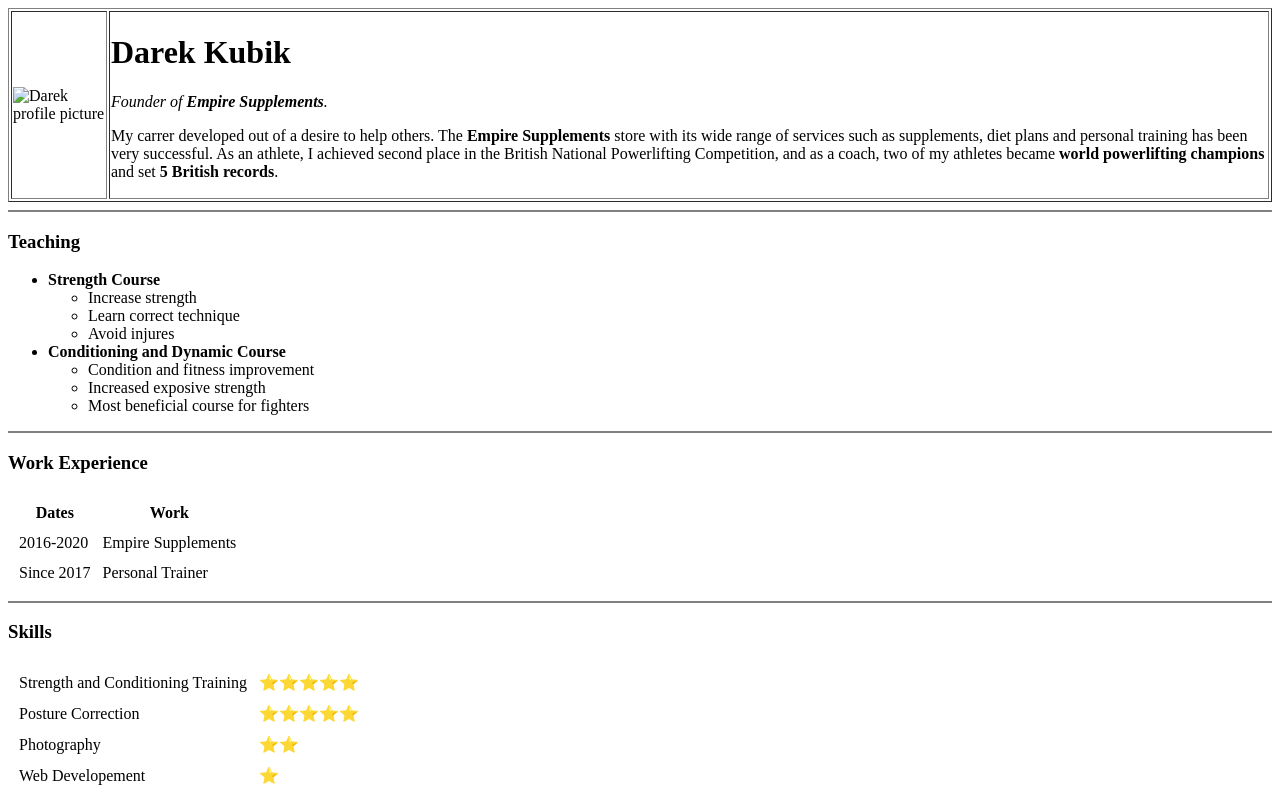
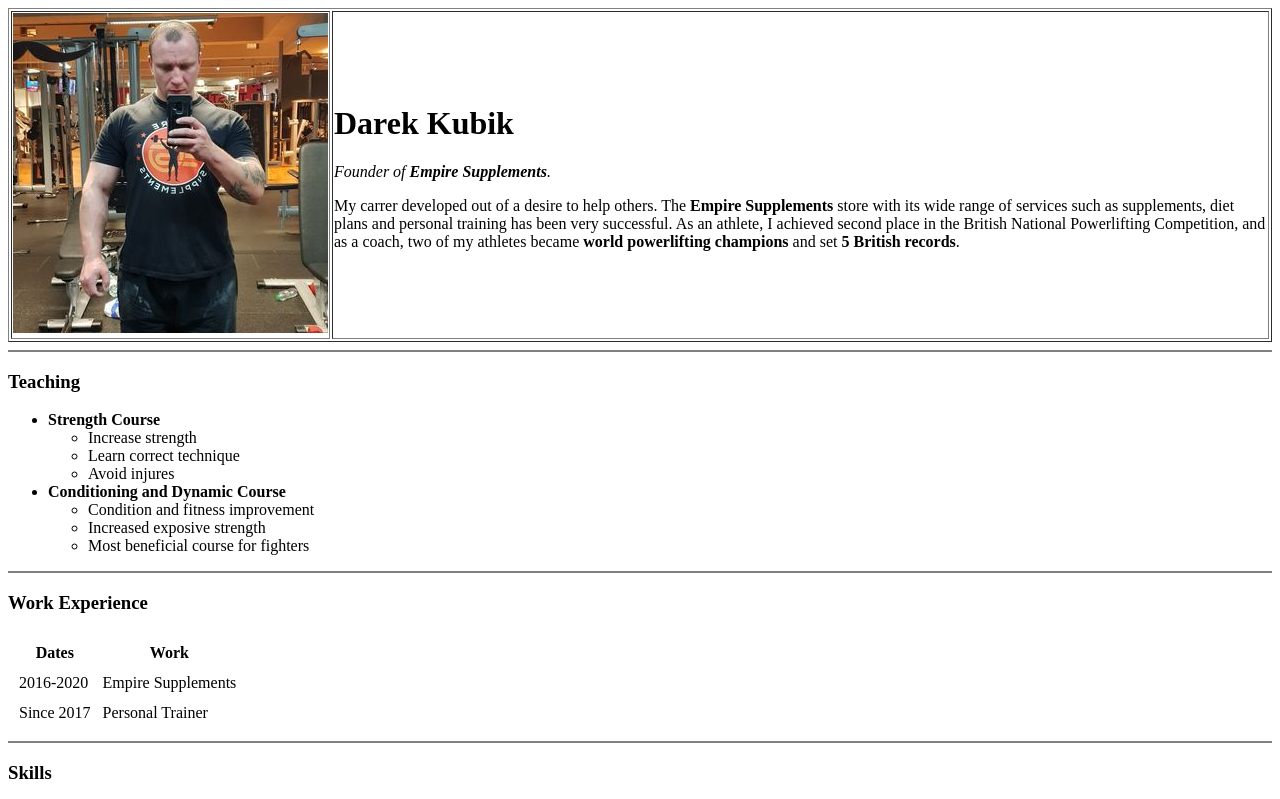
Before and after one commit to Kronos90/cv, a plain HTML site: page index.html in a window 1280 px wide. Shown: the top 799 px of the page. Drawn offline with Linux system fonts and the light colour scheme.

Commit message:
Update index.html

```diff
--- a/index.html
+++ b/index.html
@@ -9,7 +9,7 @@
 <body>
   <table cellspacing='2' border=''>
     <tr>
-      <td><img src="images/profile picture.jpg" alt="Darek profile picture"></td>
+      <td><img src="profile picture.jpg" alt="Darek profile picture"></td>
       <td>
         <h1> Darek Kubik</h1>
         <p><em>Founder of <strong>Empire Supplements</strong>.</em></p>
```
